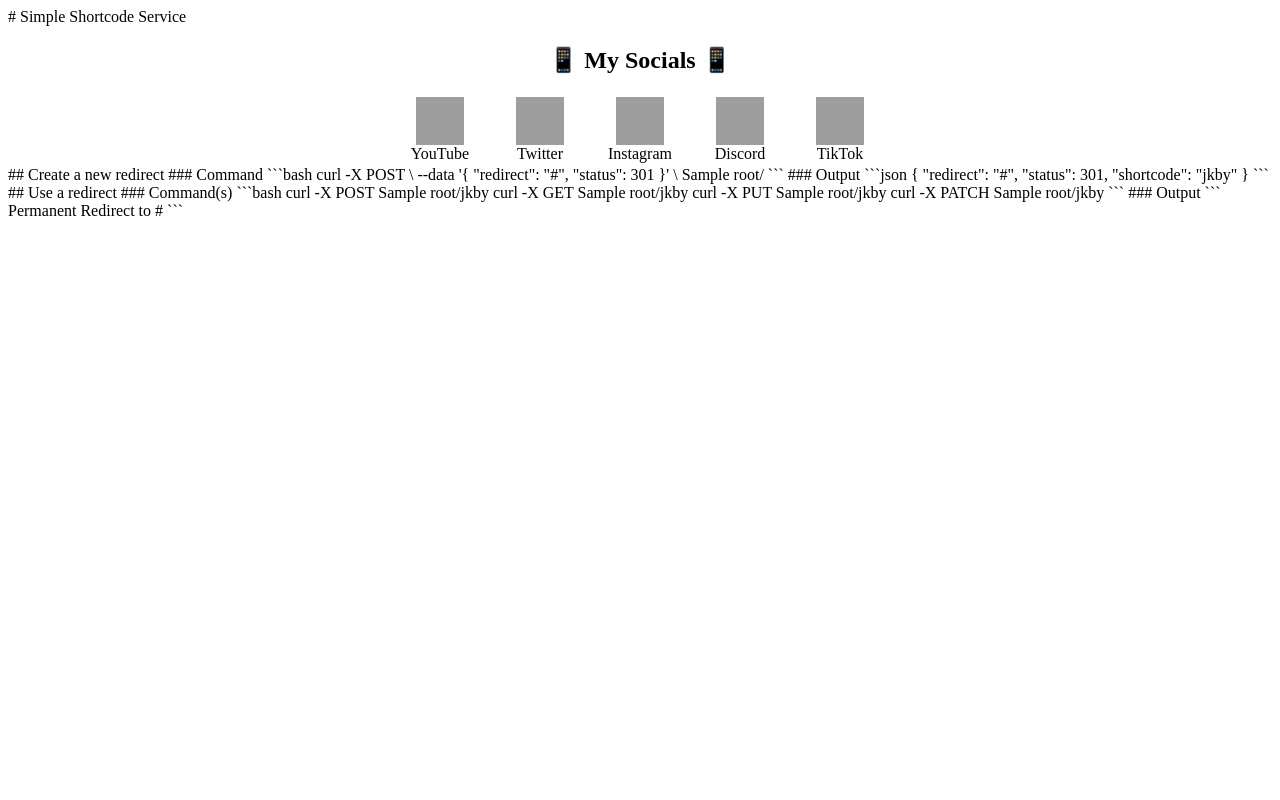
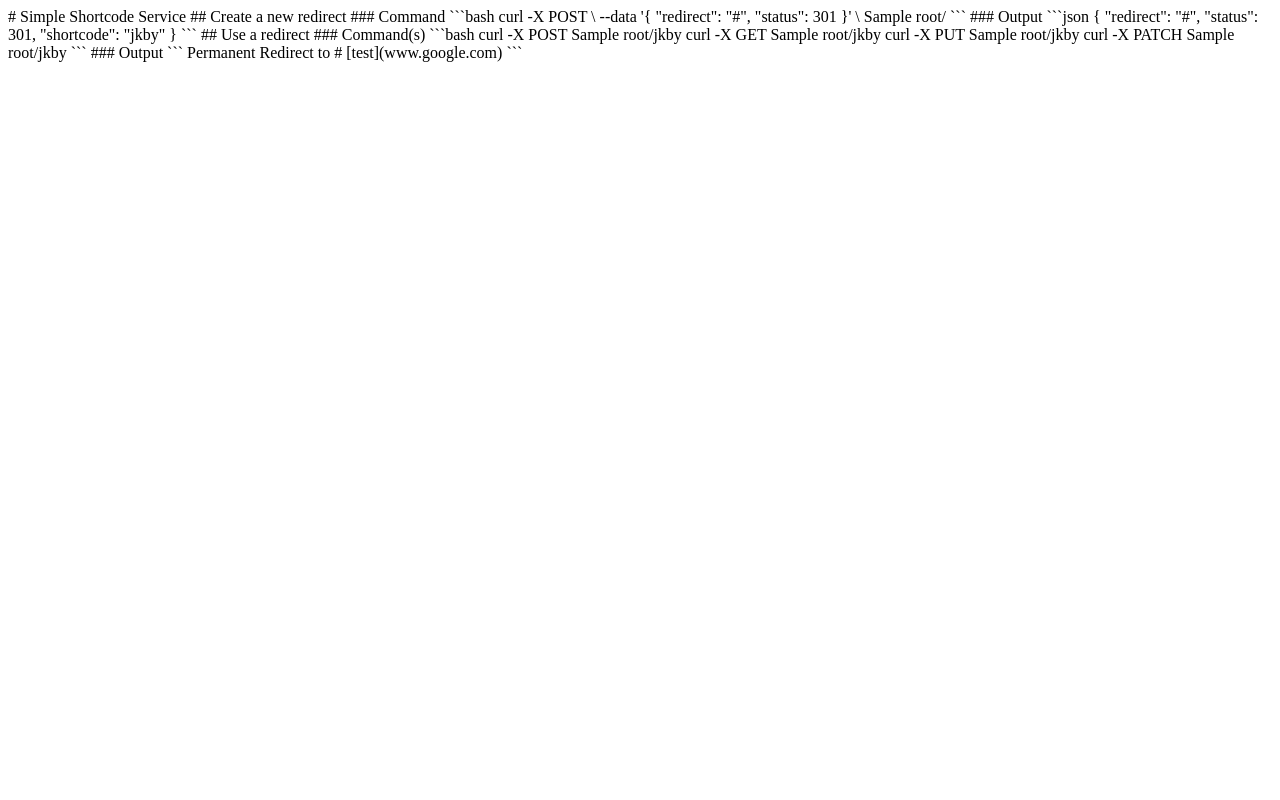
Before and after one commit to I-Am-Jakoby/jakoby.links, a Node server app: template views/api.md.ejs in a window 1280 px wide. Run offline with Node 20, Linux system fonts and the light colour scheme; the template is opened without the code that fills it: most values are stand-ins (such as "Sample title", 1, 10 or a date in 2020); grey boxes are pictures that could not be loaded.

Commit message:
Update api.md.ejs

````diff
--- a/views/api.md.ejs
+++ b/views/api.md.ejs
@@ -1,42 +1,4 @@
 # Simple Shortcode Service
-
-<h2 align="center">📱 My Socials 📱</h2>
-<div align=center>
-<table>
-  <tr>
-    <td align="center" width="96">
-      <a href="https://youtube.com/c/IamJakoby?sub_confirmation=1">
-        <img src=https://github.com/I-Am-Jakoby/I-Am-Jakoby/blob/main/img/youtube-svgrepo-com.svg width="48" height="48" alt="C#" />
-      </a>
-      <br>YouTube
-    </td>
-    <td align="center" width="96">
-      <a href="https://twitter.com/I_Am_Jakoby">
-        <img src=https://github.com/I-Am-Jakoby/I-Am-Jakoby/blob/main/img/twitter.png width="48" height="48" alt="Python" />
-      </a>
-      <br>Twitter
-    </td>
-    <td align="center" width="96">
-      <a href="https://www.instagram.com/i_am_jakoby/">
-        <img src=https://github.com/I-Am-Jakoby/I-Am-Jakoby/blob/main/img/insta.png width="48" height="48" alt="Golang" />
-      </a>
-      <br>Instagram
-    </td>
-    <td align="center" width="96">
-      <a href="https://discord.gg/MYYER2ZcJF">
-        <img src=https://github.com/I-Am-Jakoby/I-Am-Jakoby/blob/main/img/discord-v2-svgrepo-com.svg width="48" height="48" alt="Jsonnet" />
-      </a>
-      <br>Discord
-    </td>
-    <td align="center" width="96">
-      <a href="https://www.tiktok.com/@i_am_jakoby?lang=en">
-        <img src=https://github.com/I-Am-Jakoby/I-Am-Jakoby/raw/main/img/tiktok.svg width="48" height="48" alt="Jsonnet" />
-      </a>
-      <br>TikTok
-    </td>
-  </tr>
-</table>
-</div>
 
 ## Create a new redirect
 
@@ -65,4 +27,5 @@ curl -X PATCH <%= appVars.root %>/jkby
 ### Output
 ```
 Permanent Redirect to <%=appVars.website%>
+[test](www.google.com)
 ```
````
